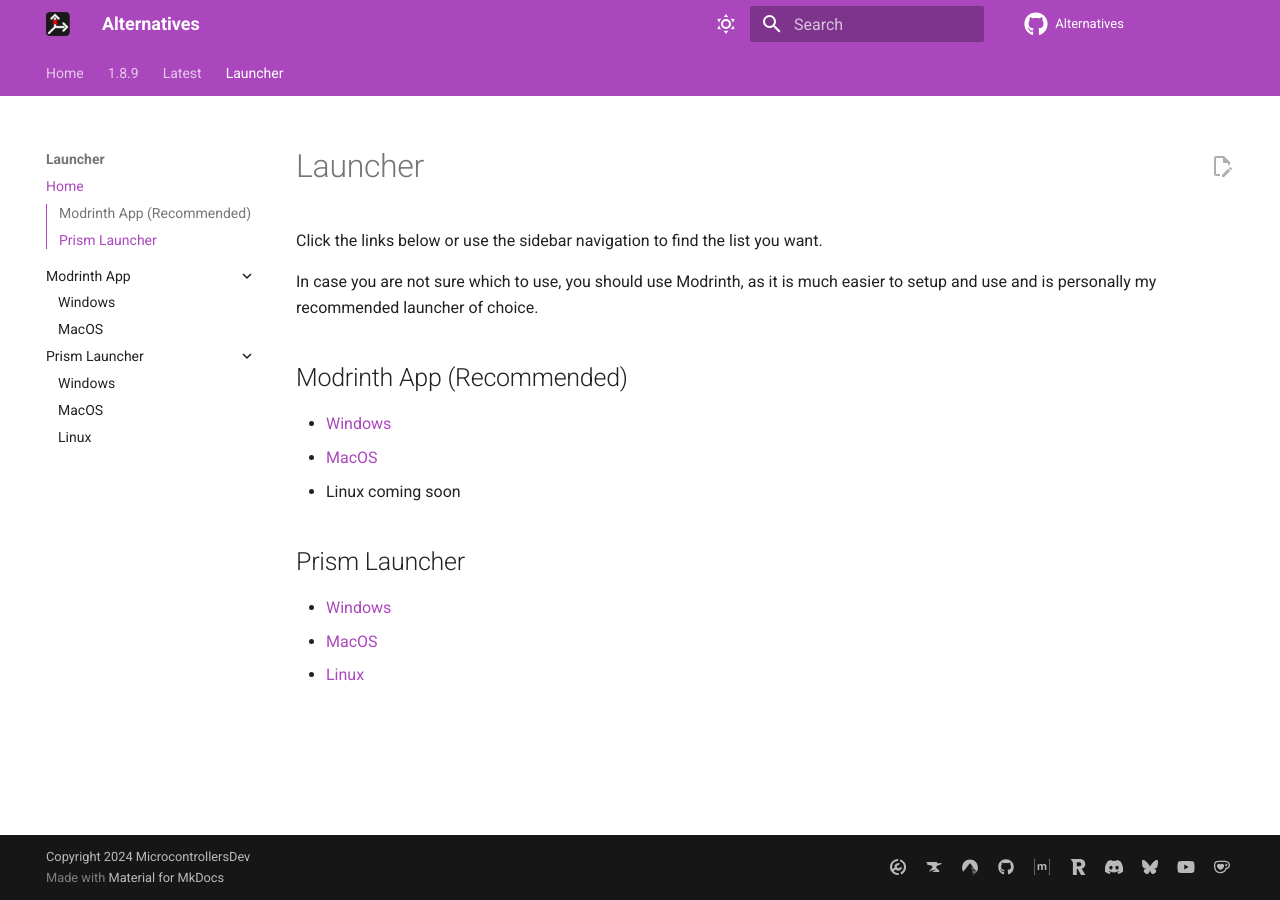
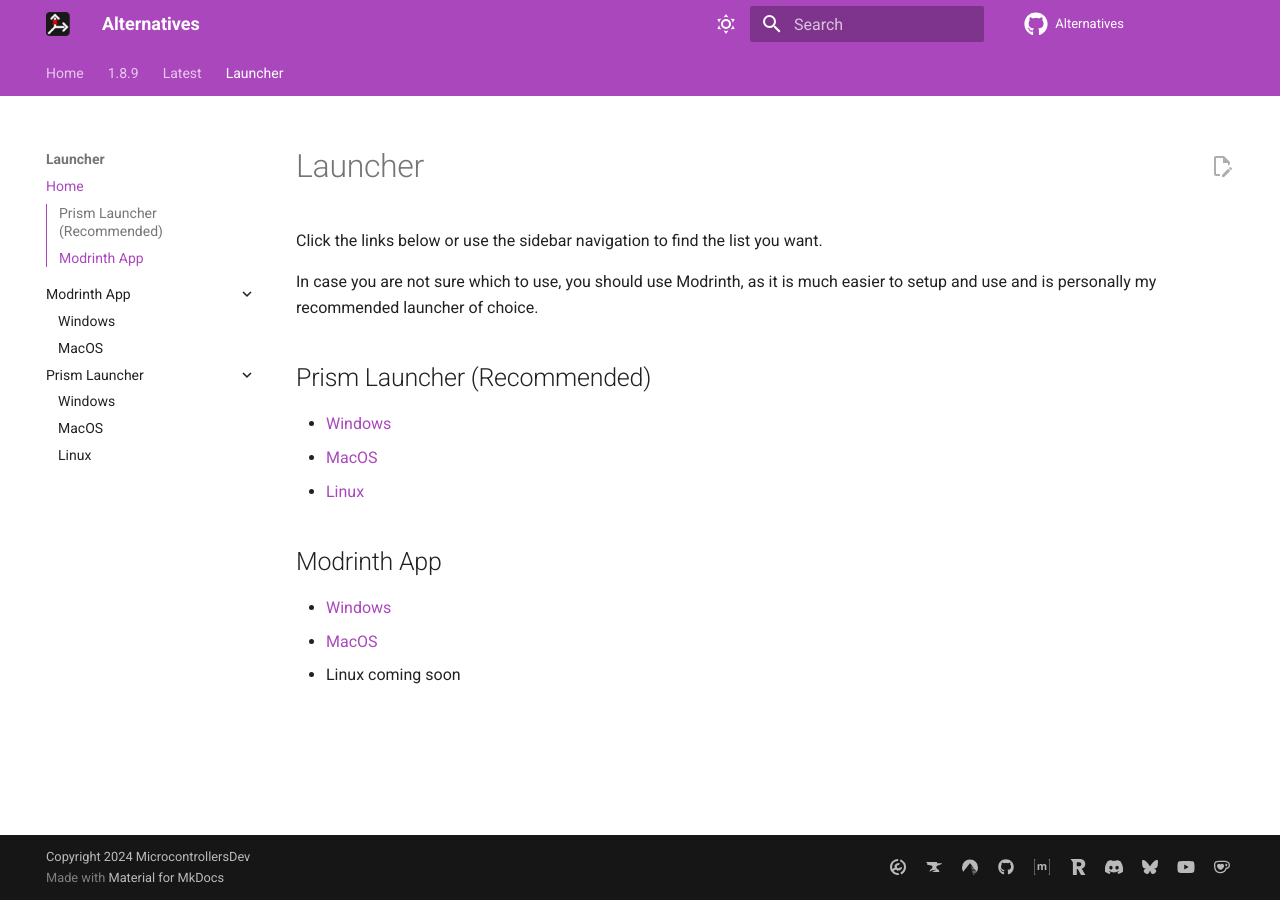
Before and after one commit to MicrocontrollersDev/Alternatives, an MkDocs documentation site: the page built from docs/launcher/home.md, in a window 1280 px wide. Built offline with MkDocs 1.6.1 and Material for MkDocs 9.7.7, drawn with Linux system fonts in a browser that asks for light colours; comment, search, counter and statistics services are not loaded.

```diff
--- a/docs/launcher/home.md
+++ b/docs/launcher/home.md
@@ -4,14 +4,14 @@ Click the links below or use the sidebar navigation to find the list you want.
 
 In case you are not sure which to use, you should use Modrinth, as it is much easier to setup and use and is personally my recommended launcher of choice.
 
-## Modrinth App (Recommended)
+## Prism Launcher (Recommended)
+
+* [Windows](https://alternatives.microcontrollers.dev/launcher/prism_win)
+* [MacOS](https://alternatives.microcontrollers.dev/launcher/prism_mac)
+* [Linux](https://alternatives.microcontrollers.dev/launcher/prism_gnu)
+
+## Modrinth App
 
 * [Windows](https://alternatives.microcontrollers.dev/launcher/modrinth_win)
 * [MacOS](https://alternatives.microcontrollers.dev/launcher/modrinth_mac)
 * Linux coming soon
-
-## Prism Launcher
-
-* [Windows](https://alternatives.microcontrollers.dev/launcher/prism_win)
-* [MacOS](https://alternatives.microcontrollers.dev/launcher/prism_mac)
-* [Linux](https://alternatives.microcontrollers.dev/launcher/prism_gnu)
```
